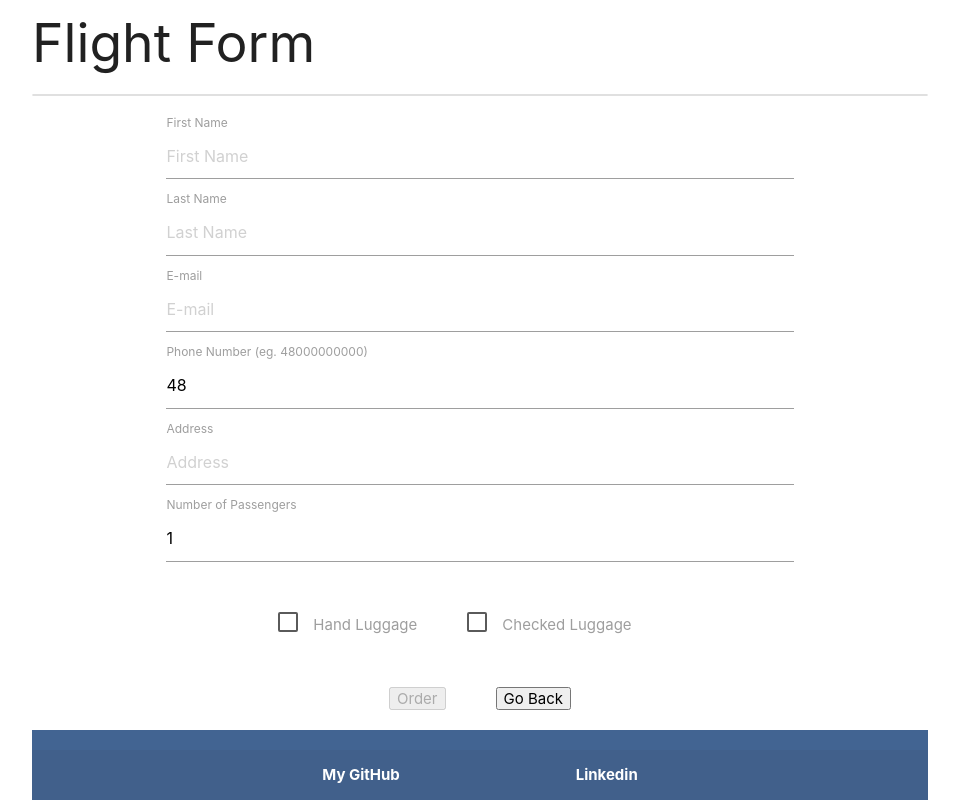
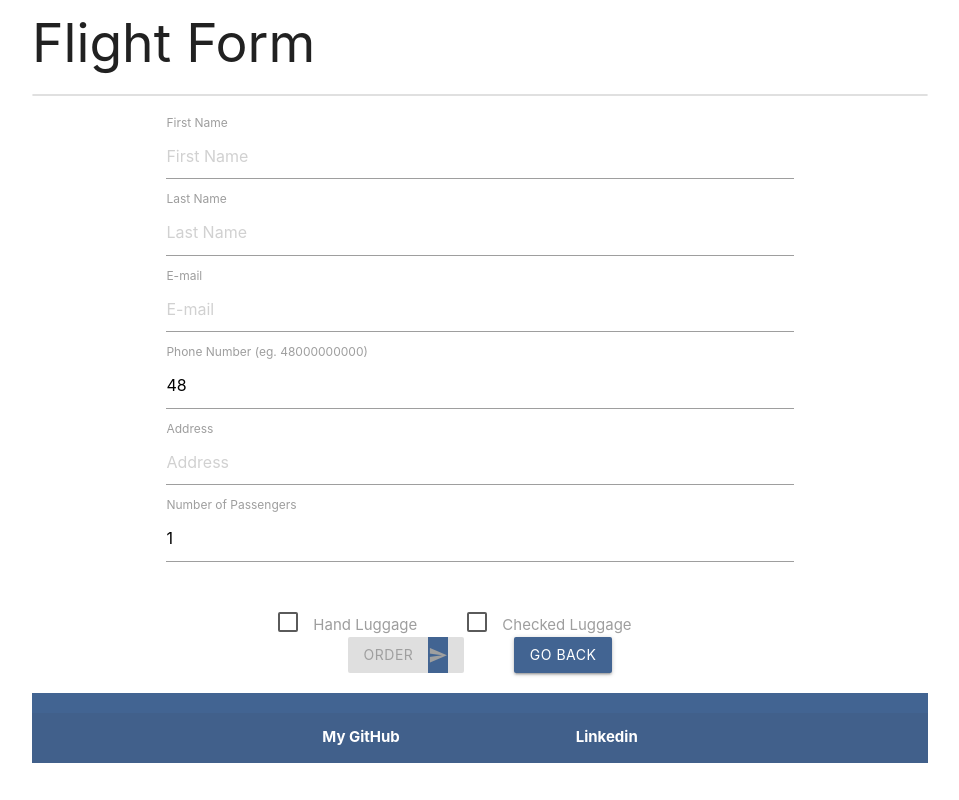
Before and after one commit to NataliaJeszke/flights-angular, an Angular app: page /form in a window 1280 px wide. Shown: the part 506-1306 px from the top of the page, without its empty margins (160-1119 px from the left). After the commit the page ends 1269 px from the top, so only its background shows below. Built offline with nearby package versions, Linux system fonts and the light colour scheme.

Commit message:
working buttons in form component

```diff
--- a/src/app/form/form.component.css
+++ b/src/app/form/form.component.css
@@ -1,8 +1,3 @@
-.orderBtn{
- margin-top: 50px;
- margin-right: 50px;
-}
-
 
 .checkbox-luggage{
     margin-right: 50px;
@@ -21,3 +16,10 @@
 .ng-invalid.ng-touched:not(form){
     border-bottom: 3px solid red;
 }
+
+.btn-container{
+    display: flex;
+    justify-content: center;
+    gap: 50px;
+    flex-wrap: wrap;
+}
--- a/src/app/form/form.component.html
+++ b/src/app/form/form.component.html
@@ -30,7 +30,10 @@
     />
     <label for="phoneNumber">Phone Number (eg. 48000000000)</label>
     <ng-container *ngIf="phoneNumber.invalid && phoneNumber.touched">
-      <p class="card-panel red darken-1" *ngIf="phoneNumber.errors">Phone number is required</p></ng-container>
+      <p class="card-panel red darken-1" *ngIf="phoneNumber.errors">
+        Phone number is required
+      </p></ng-container
+    >
     <input
       type="tel"
       placeholder="Phone number"
@@ -85,9 +88,16 @@
         </label>
       </div>
 
-      <div class="col s12 center-align">
-        <button type="submit" class="orderBtn" [disabled]="passengerForm.invalid">Order</button>
-        <button type="button" class="backBtn" routerLink="/">Go Back</button>
+      <div class="col s12 center-align btn-container">
+        <button
+          type="submit"
+          class="btn waves-effect waves-light orderBtn"
+          [disabled]="passengerForm.invalid"
+        >
+          Order
+          <i class="material-icons right">send</i>
+        </button>
+        <button type="button" class="backBtn btn go-back-btn" (click)="goBack()">Go Back</button>
       </div>
     </div>
   </form>
--- a/src/app/form/form.component.ts
+++ b/src/app/form/form.component.ts
@@ -60,4 +60,8 @@ export class FormComponent implements OnInit {
   formatDepartureDate(chosenFlightValues: FlightData): string {
     return new Date(chosenFlightValues.departure * 1000).toLocaleString();
   }
+
+  goBack(): void {
+    window.history.back();
+  }
 }
--- a/src/styles.css
+++ b/src/styles.css
@@ -1,3 +1,7 @@
 .material-icons{
     background-color: #426492 !important;
 }
+
+.btn{
+    background-color: #426492 !important;
+}
```
